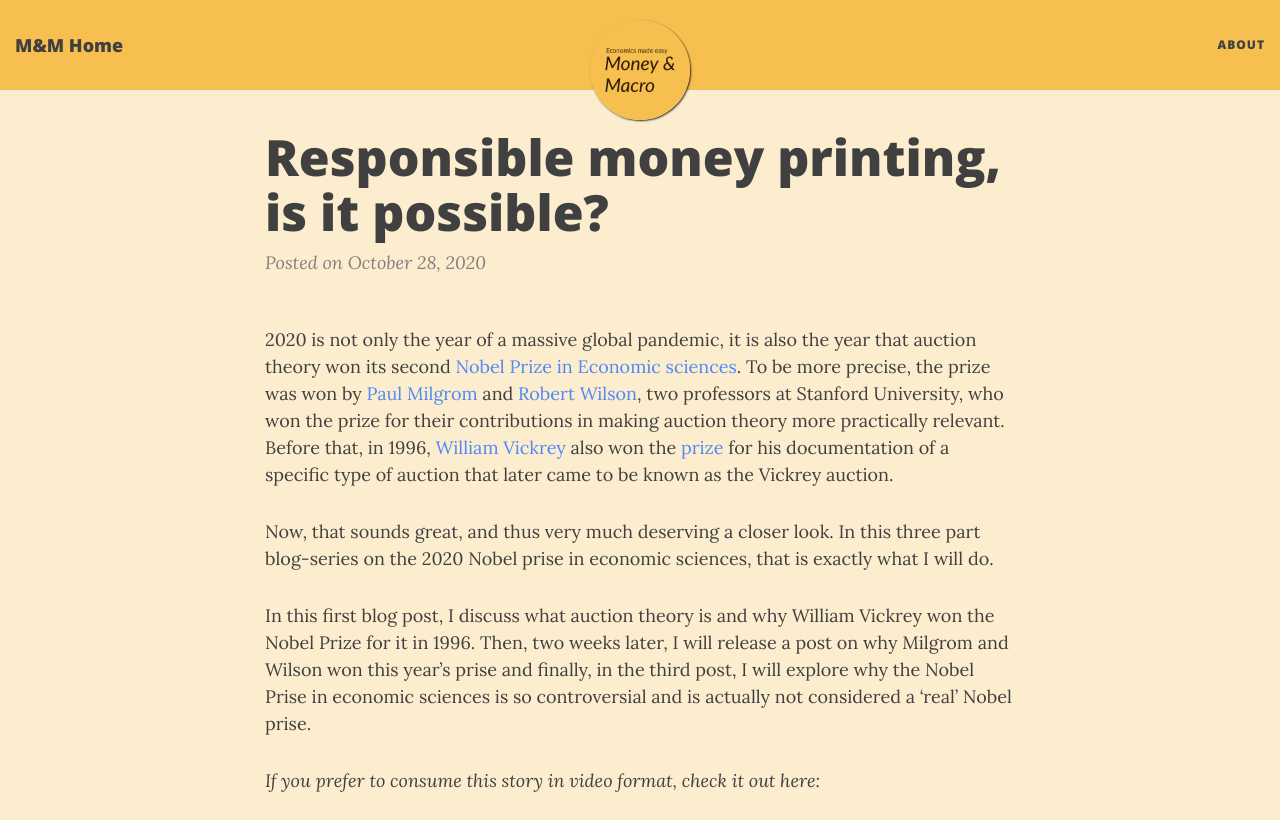
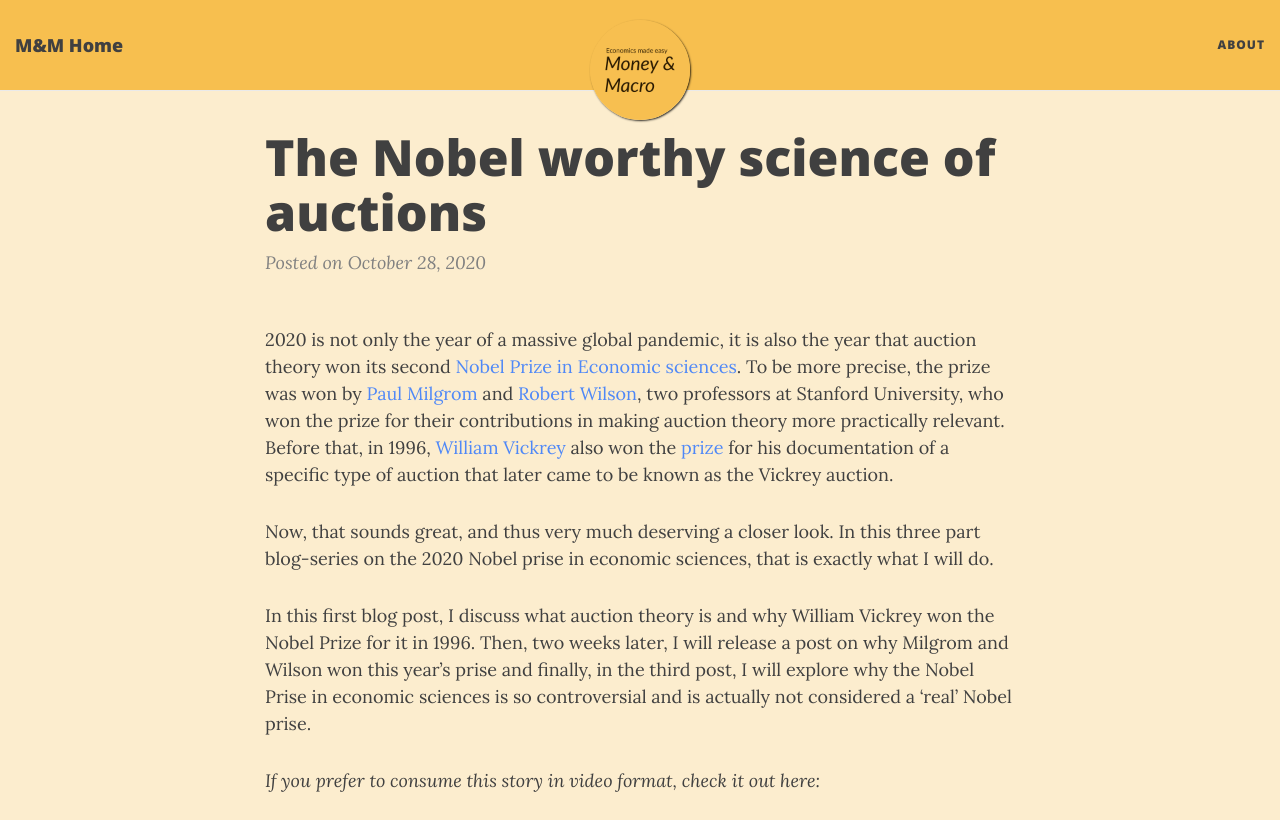
Before and after one commit to joerischasfoort/money-macro, a Jekyll site: the page built from _posts/2020-10-28-auction-theory-1.md, in a window 1280 px wide and 900 px high, cut to the strip 0-820 px from the top of the window. Built offline with Jekyll 4.4.1, drawn with Linux system fonts in a browser that asks for light colours; nearby versions of some CDN libraries; comment, search, counter and statistics services are not loaded.

Commit message:
Update 2020-10-28-auction-theory-1.md

```diff
--- a/_posts/2020-10-28-auction-theory-1.md
+++ b/_posts/2020-10-28-auction-theory-1.md
@@ -1,6 +1,6 @@
 ---
 layout: post
-title: Responsible money printing, is it possible?
+title: The Nobel worthy science of auctions
 ---
 
 2020 is not only the year of a massive global pandemic, it is also the year that auction theory won its second [Nobel Prize in Economic sciences](https://www.nobelprize.org/nomination/economic-sciences/). To be more precise, the prize was won by [Paul Milgrom](https://www.nobelprize.org/prizes/economic-sciences/2020/milgrom/facts/) and [Robert Wilson](https://www.nobelprize.org/prizes/economic-sciences/2020/wilson/facts/), two professors at Stanford University, who won the prize for their contributions in making auction theory more practically relevant. Before that, in 1996, [William Vickrey](https://www.nobelprize.org/prizes/economic-sciences/1996/vickrey/facts/) also won the [prize](https://www.nobelprize.org/prizes/economic-sciences/1996/summary/) for his documentation of a specific type of auction that later came to be known as the Vickrey auction.
```
